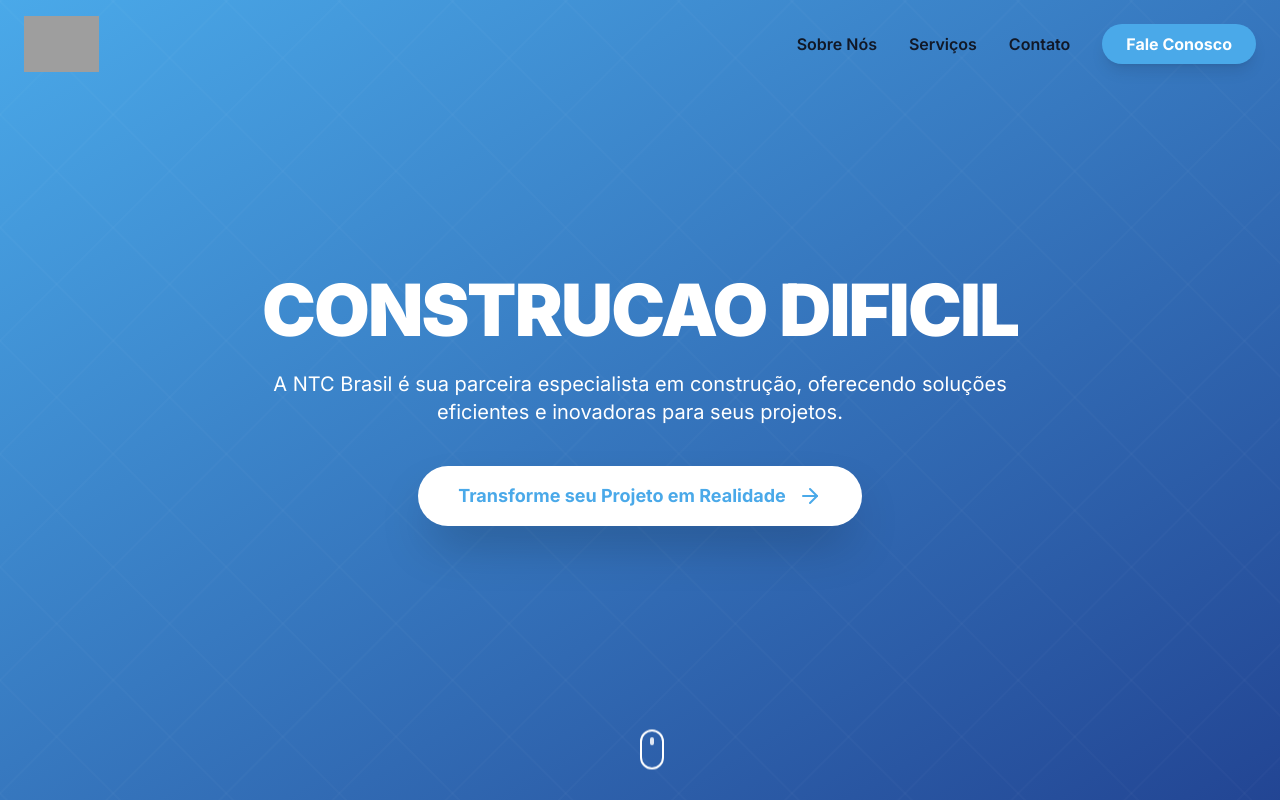
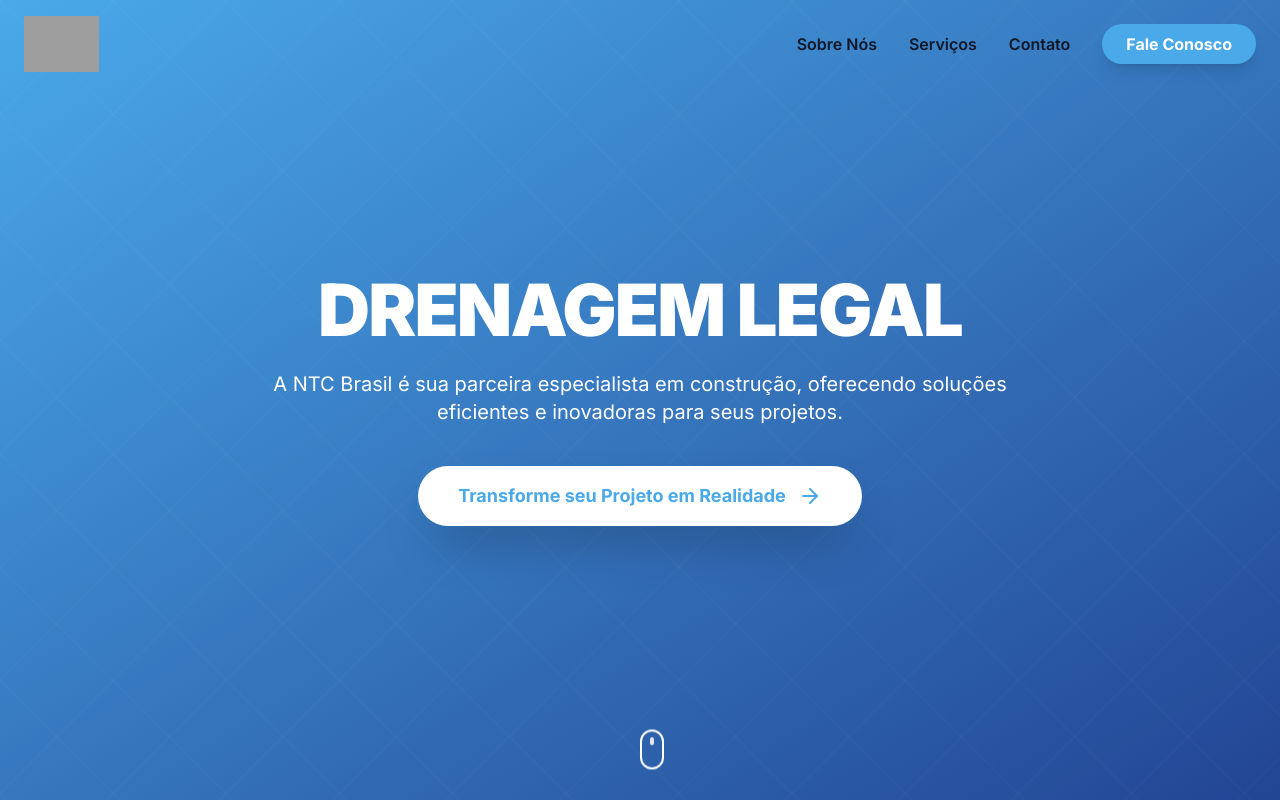
Before and after one commit to ffbrunoff1/ntcbrasil10-143244, a React (Vite) app: page / in a window 1280 px wide. Shown: the top 800 px of the page. Built offline with nearby package versions, Linux system fonts and the light colour scheme; grey boxes are pictures that could not be loaded.

Commit message:
Atualizar arquivos do projeto - 2025-07-28T16:09:34.832Z

```diff
--- a/index.html
+++ b/index.html
@@ -4,10 +4,10 @@
     <meta charset="UTF-8" />
     <link rel="icon" type="image/svg+xml" href="/vite.svg" />
     <meta name="viewport" content="width=device-width, initial-scale=1.0" />
-    <title>NTC Brasil | Construcao dificil</title>
+    <title>NTC Brasil | drenagem legal</title>
     <meta
       name="description"
-      content="NTC Brasil - Construcao dificil. Soluções completas em construção para projetos residenciais e comerciais."
+      content="NTC Brasil - drenagem legal. Soluções completas em construção para projetos residenciais e comerciais."
     />
     <meta
       name="keywords"
--- a/src/components/Footer.jsx
+++ b/src/components/Footer.jsx
@@ -35,7 +35,7 @@ export default function Footer() {
               />
             </a>
             <p className="max-w-xs text-gray-300">
-              Construcao dificil com solidez, confiança e inovação.
+              drenagem legal com solidez, confiança e inovação.
             </p>
           </div>
           <div>
--- a/src/components/Hero.jsx
+++ b/src/components/Hero.jsx
@@ -56,7 +56,7 @@ export default function Hero() {
           variants={itemVariants}
           className="text-4xl md:text-6xl lg:text-7xl font-black uppercase tracking-tight"
         >
-          Construcao dificil
+          drenagem legal
         </motion.h1>
         <motion.p
           variants={itemVariants}
```
